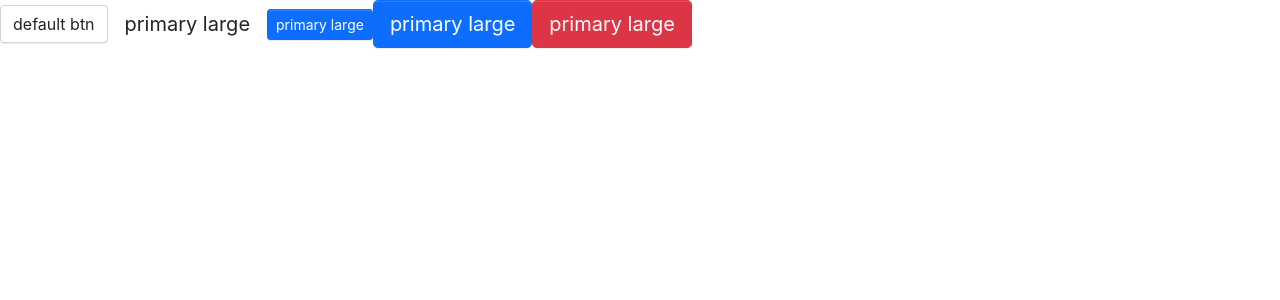
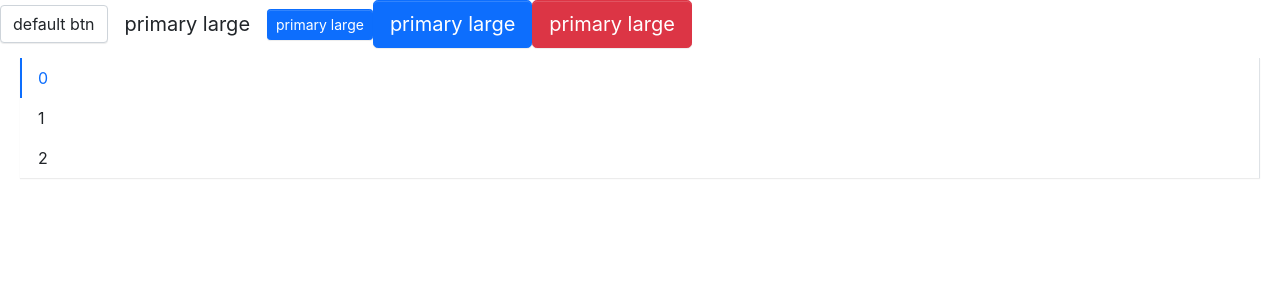
Before and after one commit to wuzhaobuying/smart-design, a React (Create React App) app: page / in a window 1280 px wide. Shown: the top 300 px of the page. Built offline with nearby package versions, Linux system fonts and the light colour scheme.

Commit message:
Menu组件完成50%

```diff
--- /dev/null
+++ b/src/components/Menu/_style.scss
@@ -0,0 +1,100 @@
+.menu {
+  display: flex;
+  flex-wrap: wrap;
+  padding-left: 0;
+  margin-bottom: 30px;
+  list-style: none;
+  border-bottom: $menu-border-width solid $menu-border-color;
+  box-shadow: $menu-box-shadow;
+  > .menu-item {
+    padding: $menu-item-padding-y $menu-item-padding-x;
+    cursor: pointer;
+    transition: $menu-transition;
+    &:hover,
+    &:focus {
+      text-decoration: none;
+    }
+    &.disabled {
+      color: $menu-item-disabled-color;
+      pointer-events: none;
+      cursor: default;
+    }
+    &.actived,
+    &:hover {
+      color: $menu-item-active-color;
+      border-bottom: $menu-item-active-border-width solid
+        $menu-item-active-color;
+    }
+  }
+  .submenu-item {
+    position: relative;
+    .submenu-title {
+      display: flex;
+      align-items: center;
+    }
+    .arrow-icon {
+      transition: transform 0.25s ease-in-out;
+      margin-left: 3px;
+    }
+    &:hover {
+      .arrow-icon {
+        transform: rotate(180deg);
+      }
+    }
+  }
+  .vertical {
+    .arrow-icon {
+      transform: rotate(0deg) !important;
+    }
+  }
+  .vertical.opened {
+    .arrow-icon {
+      transform: rotate(180deg) !important;
+    }
+  }
+  .submenu {
+    //display: none;
+    list-style: none;
+    padding-left: 0;
+    white-space: nowrap;
+    //transition: $menu-transition;
+    .menu-item {
+      padding: $menu-item-padding-y $menu-item-padding-x;
+      cursor: pointer;
+      transition: $menu-transition;
+      color: $body-color;
+      &.actived,
+      &:hover {
+        color: $menu-item-active-color !important;
+      }
+    }
+  }
+}
+.menu-horizontal {
+  > .menu-item {
+    border-bottom: $menu-item-active-border-width solid transparent;
+  }
+  .submenu {
+    position: absolute;
+    background: $white;
+    z-index: 100;
+    top: calc(100% + 8px);
+    left: 0;
+    border: $menu-border-width solid $menu-border-color;
+    box-shadow: $submenu-box-shadow;
+  }
+}
+.menu-vertical {
+  flex-direction: column;
+  border-bottom: 0px;
+  margin: 10px 20px;
+  border-right: $menu-border-width solid $menu-border-color;
+  > .menu-item {
+    border-left: $menu-item-active-border-width solid transparent;
+    &.actived,
+    &:hover {
+      border-bottom: 0px;
+      border-left: $menu-item-active-border-width solid $menu-item-active-color;
+    }
+  }
+}
--- /dev/null
+++ b/src/components/Menu/menu.tsx
@@ -0,0 +1,53 @@
+import React, { HTMLAttributes, useState, createContext } from "react";
+import classNames from "classnames";
+import { menuItemProps } from "./menuitem";
+export type menuMode = "vertical" | "horizontal";
+
+interface baseMenuProps {
+  className?: string;
+  defaultIndex?: string;
+  mode?: menuMode;
+}
+
+export type menuProps = baseMenuProps & HTMLAttributes<HTMLElement>;
+export interface IMenuContext {
+  menuIndex?: string;
+  setIndex?: (index: string) => void;
+}
+export const menuContext = createContext<IMenuContext>({
+  menuIndex: "0",
+  setIndex: () => {},
+});
+const Menu: React.FC<menuProps> = (props) => {
+  const { className, defaultIndex, mode, children, ...restProps } = props;
+  const [index, setIndex] = useState(defaultIndex);
+  const context = { menuIndex: index, setIndex };
+  const classnames = classNames("menu", className, {
+    [`menu-${mode}`]: mode,
+  });
+  const renderChildren = () => {
+    return React.Children.map(children, (item, index) => {
+      const child = item as React.FunctionComponentElement<menuItemProps>;
+      if (
+        child.type.displayName === "MenuItem" ||
+        child.type.displayName === "SubMenu"
+      )
+        return React.cloneElement(child, { index: index.toString() });
+      else console.error("Menu组件子节点必须为MenuItem组件");
+    });
+  };
+  return (
+    <menuContext.Provider value={context}>
+      <ul className={classnames} {...restProps}>
+        {renderChildren()}
+      </ul>
+    </menuContext.Provider>
+  );
+};
+
+Menu.defaultProps = {
+  defaultIndex: "0",
+  mode: "horizontal",
+};
+
+export default Menu;
--- /dev/null
+++ b/src/components/Menu/menuitem.tsx
@@ -0,0 +1,38 @@
+import React, { useContext } from "react";
+import classNames from "classnames";
+import { menuContext } from "./menu";
+export interface baseMenuItemProps {
+  className?: string;
+  index?: string;
+  disable?: boolean;
+}
+
+export type menuItemProps = baseMenuItemProps &
+  React.LiHTMLAttributes<HTMLElement>;
+
+const MenuItem: React.FC<menuItemProps> = (props) => {
+  const { className, index, disable, children, ...restProps } = props;
+  const context = useContext(menuContext);
+  const { menuIndex, setIndex } = context;
+  const classnames = classNames("menu-item", className, {
+    disabled: disable,
+    actived: index === menuIndex && !disable,
+  });
+  const clickItem = (e: React.MouseEvent) => {
+    e.preventDefault();
+    if (setIndex) setIndex(index as string);
+  };
+  return (
+    <li className={classnames} onClick={clickItem} {...restProps}>
+      {children}
+    </li>
+  );
+};
+
+MenuItem.displayName = "MenuItem";
+
+MenuItem.defaultProps = {
+  disable: false,
+};
+
+export default MenuItem;
--- a/src/index.tsx
+++ b/src/index.tsx
@@ -1,6 +1,8 @@
 import React from "react";
 import ReactDOM from "react-dom";
 import Button, { ButtonType, ButtonSize } from "./components/Button/button";
+import Menu from "./components/Menu/menu";
+import MenuItem from "./components/Menu/menuitem";
 import "./styles/index.scss";
 
 ReactDOM.render(
@@ -23,6 +25,11 @@ ReactDOM.render(
       <Button btnType={ButtonType.Danger} btnSize={ButtonSize.Large}>
         primary large
       </Button>
+      <Menu mode="vertical">
+        <MenuItem>0</MenuItem>
+        <MenuItem>1</MenuItem>
+        <MenuItem>2</MenuItem>
+      </Menu>
     </>
   </React.StrictMode>,
   document.getElementById("root")
--- a/src/styles/index.scss
+++ b/src/styles/index.scss
@@ -15,7 +15,7 @@
 
 // menu
 
-//@import "../components/Menu/style";
+@import "../components/Menu/style";
 
 // icon
 //@import "../components/Icon/style";
```
